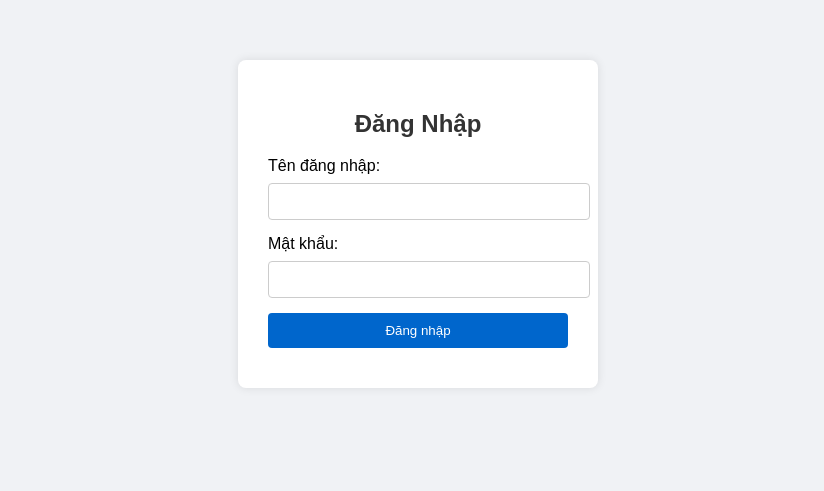
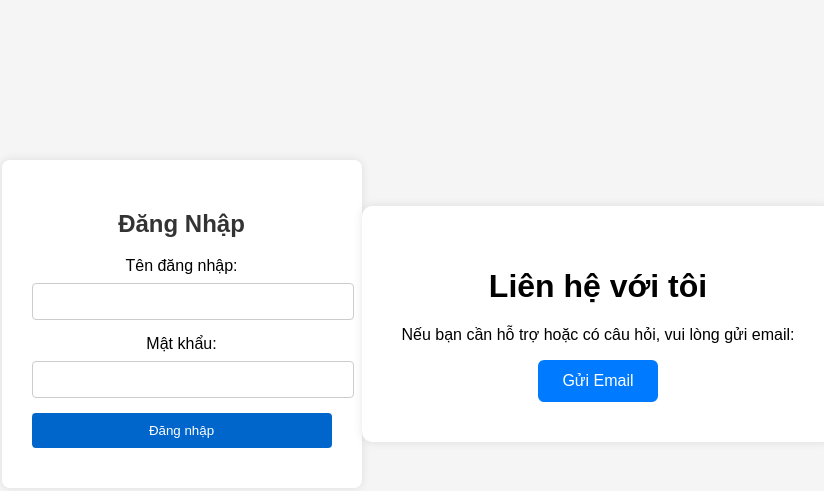
Before and after one commit to duy11009/duy110099, a plain HTML site: page index.html in a window 1280 px wide. Shown: the part 176-667 px from the top of the page, without its empty margins (222-1046 px from the left). Drawn offline with Linux system fonts and the light colour scheme.

Commit message:
Update index.html

```diff
--- a/index.html
+++ b/index.html
@@ -85,3 +85,46 @@
     </script>
 </body>
 </html>
+<!DOCTYPE html>
+<html lang="vi">
+<head>
+    <meta charset="UTF-8">
+    <title>Liên hệ với tôi</title>
+    <style>
+        body {
+            font-family: Arial, sans-serif;
+            background-color: #f5f5f5;
+            text-align: center;
+            padding-top: 100px;
+        }
+        .container {
+            background-color: white;
+            padding: 40px;
+            border-radius: 10px;
+            box-shadow: 0 0 10px rgba(0,0,0,0.1);
+            display: inline-block;
+        }
+        a.email-button {
+            display: inline-block;
+            background-color: #007BFF;
+            color: white;
+            padding: 12px 24px;
+            text-decoration: none;
+            border-radius: 6px;
+            font-size: 16px;
+        }
+        a.email-button:hover {
+            background-color: #0056b3;
+        }
+    </style>
+</head>
+<body>
+
+    <div class="container">
+        <h1>Liên hệ với tôi</h1>
+        <p>Nếu bạn cần hỗ trợ hoặc có câu hỏi, vui lòng gửi email:</p>
+        <a class="email-button" href="mailto:abctrung123456@gmail.com">Gửi Email</a>
+    </div>
+
+</body>
+</html>
```
